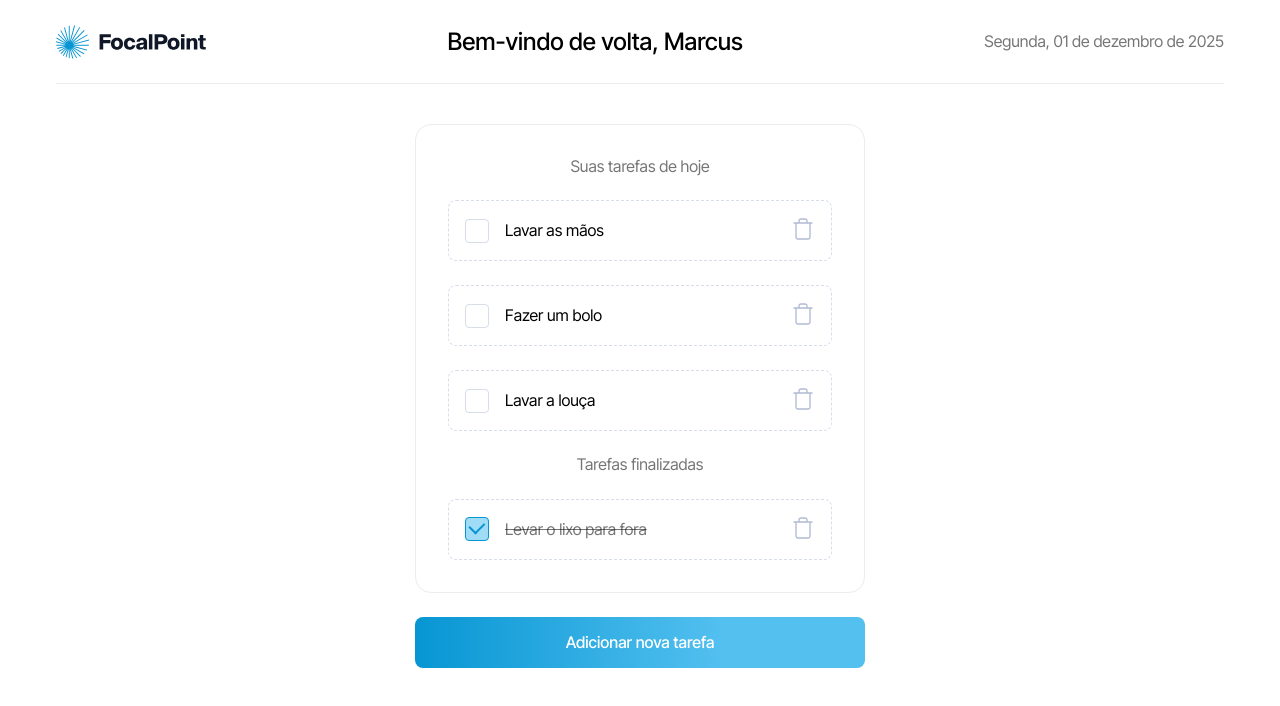
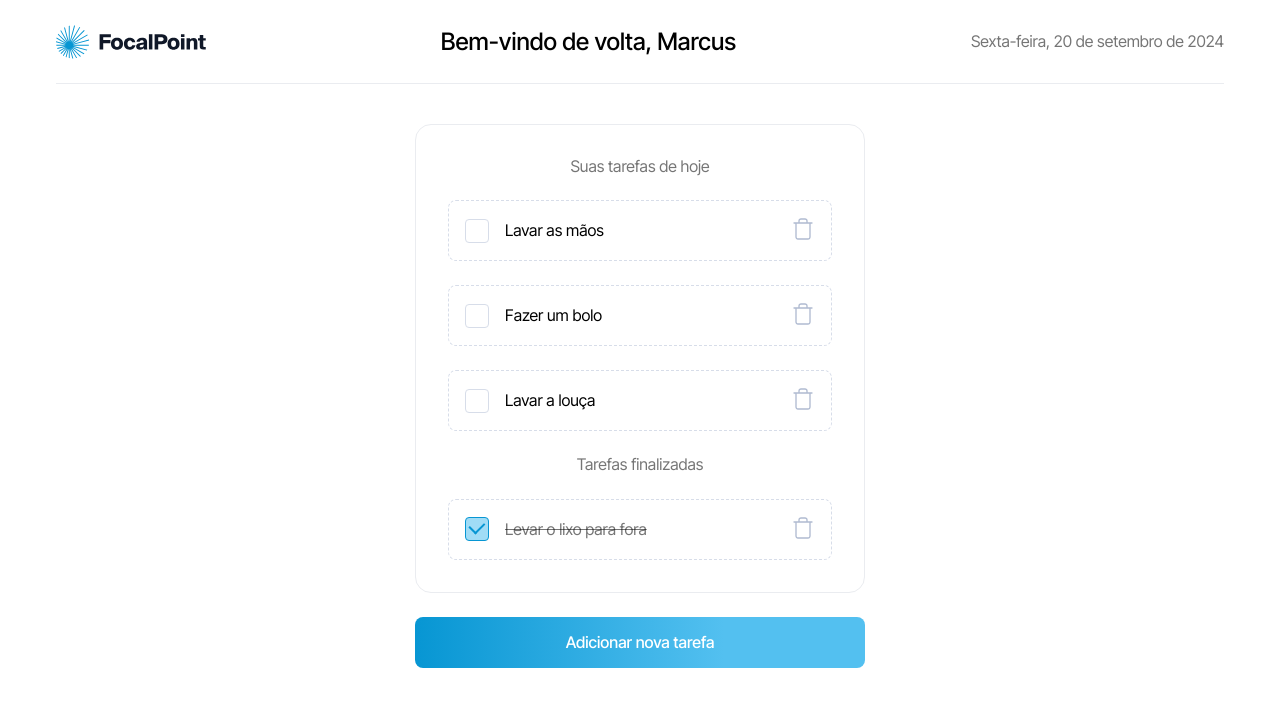
Before and after one commit to ygor-salles/focal-point, a Next.js app: page /home in a window 1280 px wide. Shown: the top 706 px of the page. Built offline with nearby package versions, Linux system fonts and the light colour scheme.

Commit message:
feat: parse date today

```diff
--- a/src/presentation/components/Header/index.tsx
+++ b/src/presentation/components/Header/index.tsx
@@ -1,6 +1,7 @@
 import Image from 'next/image';
 
 import { IMAGES } from '@assets/index';
+import { parseDateFormat } from '@utils/parseDateFormat';
 
 import styles from './styles.module.scss';
 
@@ -9,7 +10,7 @@ export function Header() {
     <header className={styles.header}>
       <Image src={IMAGES.logo} alt="logo" width={150} height={36} priority={false} />
       <h1 className={styles.title}>Bem-vindo de volta, Marcus</h1>
-      <span className={styles.description}>Segunda, 01 de dezembro de 2025</span>
+      <span className={styles.description}>{parseDateFormat(new Date())}</span>
     </header>
   );
 }
--- /dev/null
+++ b/src/presentation/utils/parseDateFormat.ts
@@ -0,0 +1,32 @@
+export function parseDateFormat(date: Date) {
+  const daysOfWeek = [
+    'Domingo',
+    'Segunda-feira',
+    'Terça-feira',
+    'Quarta-feira',
+    'Quinta-feira',
+    'Sexta-feira',
+    'Sábado',
+  ];
+  const monthsOfYear = [
+    'janeiro',
+    'fevereiro',
+    'março',
+    'abril',
+    'maio',
+    'junho',
+    'julho',
+    'agosto',
+    'setembro',
+    'outubro',
+    'novembro',
+    'dezembro',
+  ];
+
+  const dayWeek = daysOfWeek[date.getDay()];
+  const dayMonth = date.getDate();
+  const month = monthsOfYear[date.getMonth()];
+  const year = date.getFullYear();
+
+  return `${dayWeek}, ${dayMonth} de ${month} de ${year}`;
+}
```
